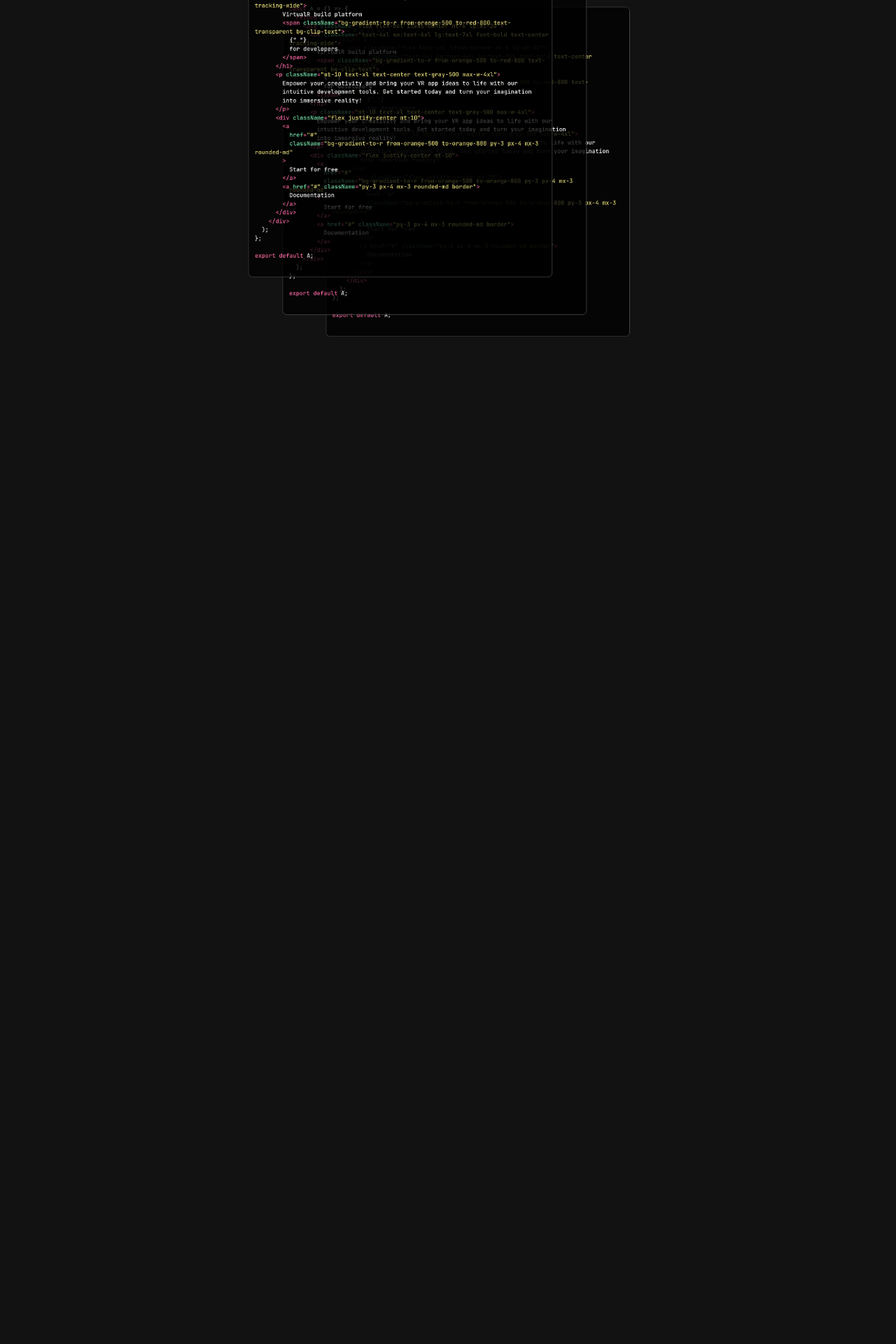
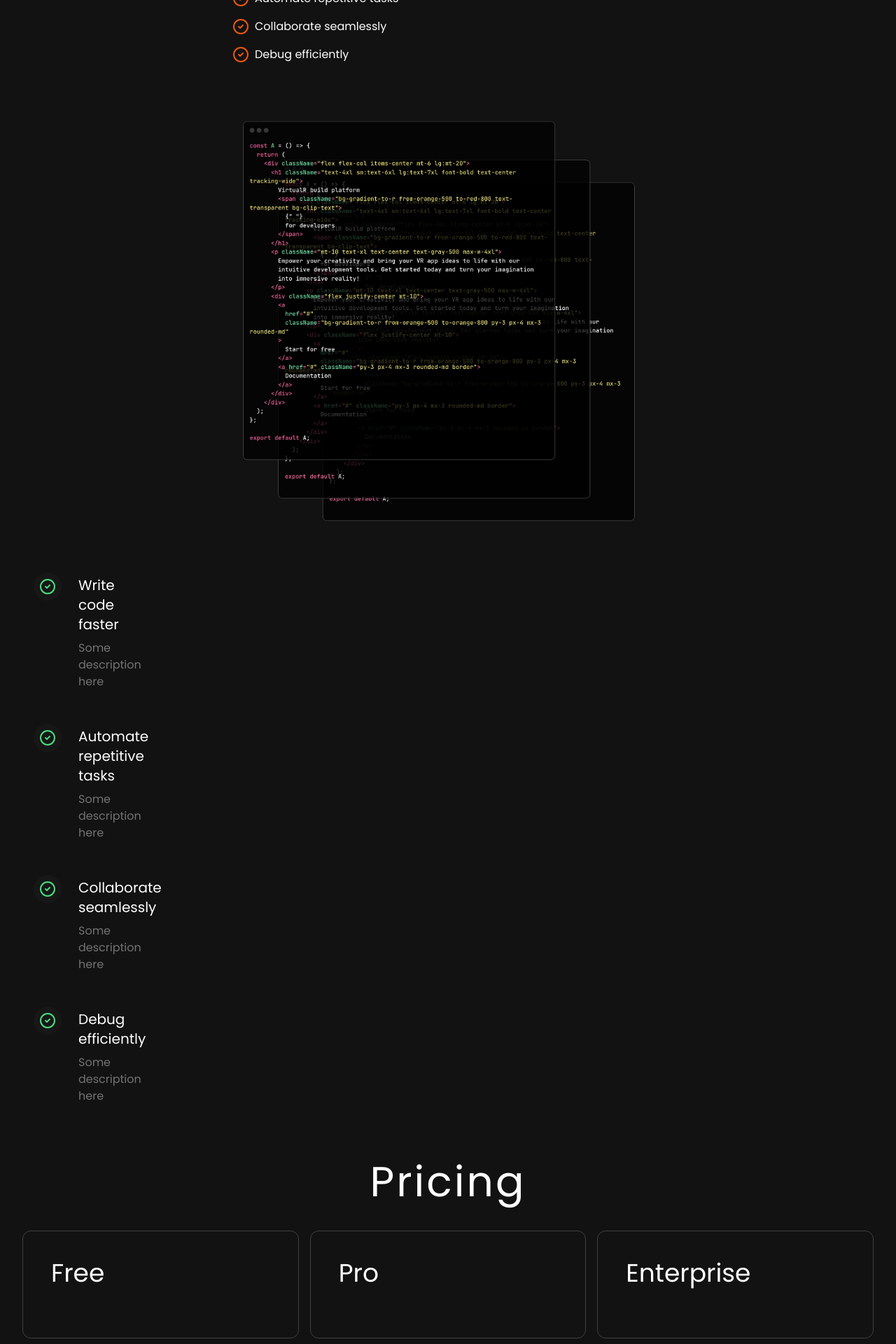
Before and after one commit to amimodiana/E-Learning-Vercel-App, a React (Vite) app in the folder my-project/: page / in a window 1280 px wide. Shown: the part 1795-3715 px from the top of the page at 70% size. Before the commit the page ends 2309 px from the top, so only its background shows below. Built offline with nearby package versions, Linux system fonts and the light colour scheme; a web font is replaced by a local one.

Commit message:
initial commit

```diff
--- a/my-project/src/App.jsx
+++ b/my-project/src/App.jsx
@@ -1,6 +1,7 @@
 import FeatureSection from "./components/FeatureSection";
 import HeroSection from "./components/HeroSection";
 import Navbar from "./components/Navbar";
+import Pricing from "./components/Pricing";
 import Workflow from "./components/Workflow";
 
 const App = () => {
@@ -11,6 +12,7 @@ const App = () => {
         <HeroSection />
         <FeatureSection />
         <Workflow />
+        <Pricing />
       </div>
     </>
   );
--- /dev/null
+++ b/my-project/src/components/Pricing.jsx
@@ -0,0 +1,25 @@
+import { CheckCircle2 } from 'lucide-react';
+import { pricingOptions} from "../constants";
+
+const Pricing = () => {
+  return (
+    <div className="mt-20">
+      <h2 class="text-3xl sm:text-5xl lg:text-6xl text-center my-8 tracking-wider">Pricing
+      </h2>
+      <div class="flex flex-wrap" >
+{pricingOptions.map((option, index) =>(
+        <div key={index} className="w-full sm:w-1/2 lg:w-1/3 p-2">
+            <div className="p-10 border border-neutral-700 rounded-xl">
+                <p className="text-4xl mb-8">
+                    {option.title}
+                    </p>
+            </div>
+
+        </div>
+))}
+      </div>
+    </div>
+  )
+}
+
+export default Pricing
--- a/my-project/src/components/Workflow.jsx
+++ b/my-project/src/components/Workflow.jsx
@@ -1,21 +1,51 @@
-import {CheckCircle2} from "lucide-react";
+import { CheckCircle2 } from "lucide-react";
 import codeImage from "../assets/code.jpg";
+
+const checklistItems = [
+  "Write code faster",
+  "Automate repetitive tasks",
+  "Collaborate seamlessly",
+  "Debug efficiently"
+];
+
 const Workflow = () => {
   return (
     <div className="mt-20">
-        <h2 className="text-3xl sm:text-5xl lg:text-6xl text-center mt-6 tracking-wide">
-            Accelerate your {""}
-            <span class="bg-gradient-to-r from-orange-500 to-orange-800 text-transparent bg-clip-text">coding workflow.
-            </span>
-            </h2>
-         <div className="flex flex-wrap justify-center ">
-            <div className="p-2 w-full lg:w-1/2">
-            <img src={codeImage} alt="code" />
+      <h2 className="text-3xl sm:text-5xl lg:text-6xl text-center mt-6 tracking-wide">
+        Accelerate your{" "}
+        <span className="bg-gradient-to-r from-orange-500 to-orange-800 text-transparent bg-clip-text">
+          coding workflow.
+        </span>
+      </h2>
 
+      <div className="pt-12 w-full lg:w-1/2 mx-auto">
+        {checklistItems.map((item, index) => (
+          <div key={index} className="flex items-center mb-4">
+            <CheckCircle2 className="text-orange-600 mr-2" />
+            <span>{item}</span>
+          </div>
+        ))}
+      </div>
+
+      <div className="pt-12 w-full lg:w-1/2 mx-auto">
+        <img src={codeImage} alt="Code" />
+      </div>
+
+      <div className="pt-12 w-full lg:w-12">
+        {checklistItems.map((item, index) => (
+          <div key={index} className="flex mb-12">
+            <div className="text-green-400 mx-6 bg-neutral-900 h-10 w-10 p-2 flex justify-center items-center rounded-full">
+              <CheckCircle2 />
             </div>
-         </div>
+            <div>
+              <h5 className="mt-1 mb-2 text-xl">{item}</h5>
+              <p className="text-md text-neutral-500">Some description here</p>
+            </div>
+          </div>
+        ))}
+      </div>
     </div>
   );
 };
 
-export default Workflow
+export default Workflow;
```
